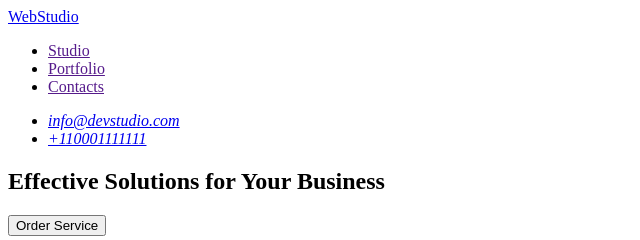
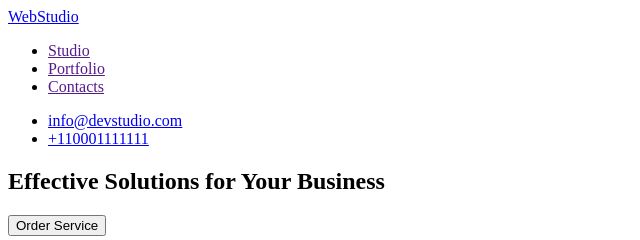
Before and after one commit to ampopovych/goit-markup-hw-01, a plain HTML site: page index.html in a window 1280 px wide. Shown: the top 240 px of the page, 0-640 px from the left. Drawn offline with Linux system fonts and the light colour scheme.

Commit message:
Update index.html

```diff
--- a/index.html
+++ b/index.html
@@ -17,14 +17,8 @@
         </ul>
         </nav>
         <ul>
-            <address>
-            <li>
-                <a href="mailto:info@devstudio.com">info@devstudio.com</a>
-            </li>
-            <li>
-                <a href="tel:+110001111111">+110001111111</a>
-            </li>
-            </address>
+            <li><a href="mailto:info@devstudio.com">info@devstudio.com</a></li>
+            <li><a href="tel:+110001111111">+110001111111</a></li>
         </ul>
     </header>
     <main>
```
